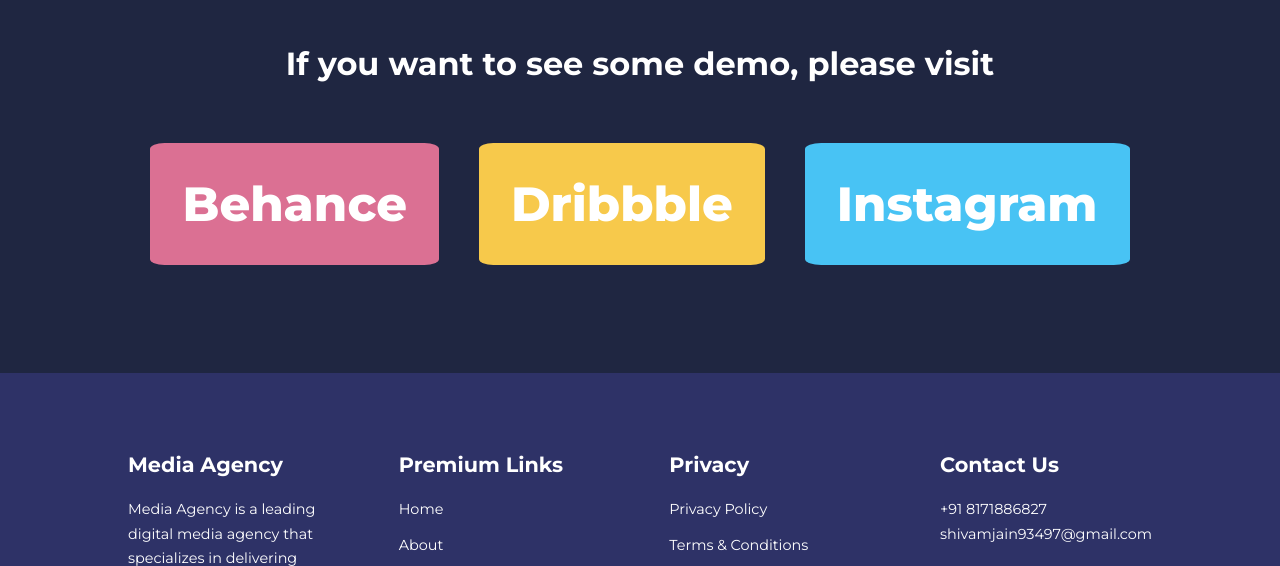
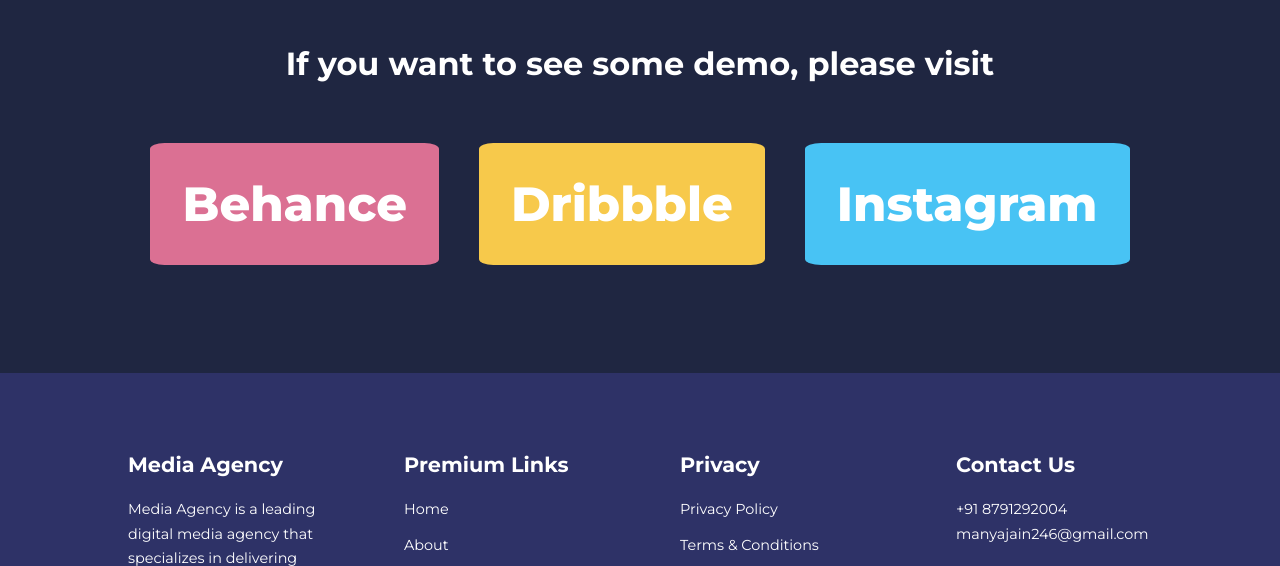
Before and after one commit to ManyaJain246/Media-Agency, a plain HTML site: page about.html in a window 1280 px wide. Shown: the part 1014-1580 px from the top of the page. Drawn offline with Linux system fonts and the light colour scheme.

Commit message:
Update about.html

```diff
--- a/about.html
+++ b/about.html
@@ -122,8 +122,8 @@
             <div class="footer4">
                 <h4> Contact Us</h4>
               <div>
-                <p>+91 8171886827</p>
-                <p>shivamjain93497@gmail.com</p>
+                <p>+91 8791292004</p>
+                <p>manyajain246@gmail.com</p>
               </div>
 
                 <ul class="footersocials">
```
